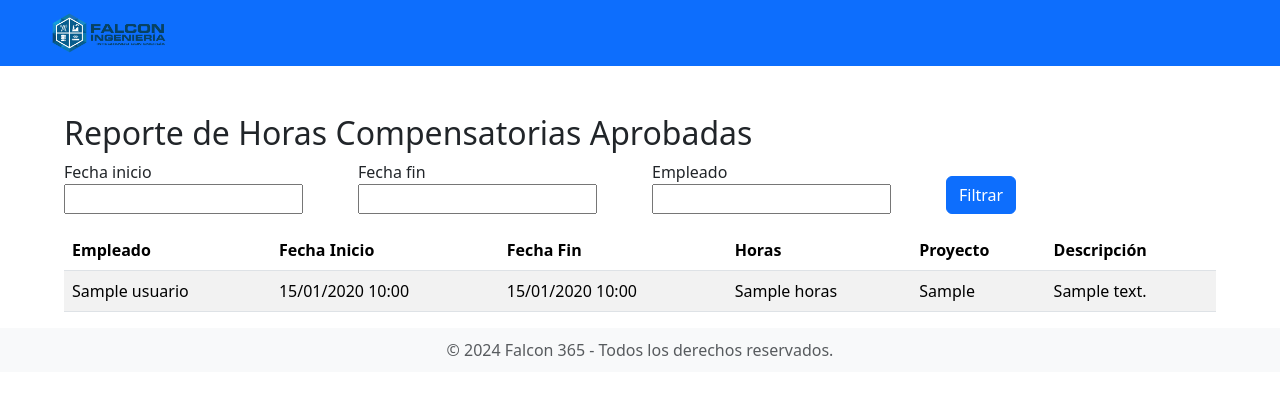
After one commit to ITFalconIngenieria/sistemaVacaciones, a Django app: template gestion_empresa/gestion_rrhh/templates/reporte_horas_compensatorias.html in a window 1280 px wide. The commit adds this page. Shown: the top 395 px of the page. Run offline with Django 3.2, Linux system fonts and the light colour scheme; the template is opened without the code that fills it: most values are stand-ins (such as "Sample title", 1, 10 or a date in 2020); form fields are guessed from the names that the template uses; some libraries are stand-ins or nearby versions.

Commit message:
reporte de HC

```diff
--- a/gestion_empresa/gestion_rrhh/templates/base.html
+++ b/gestion_empresa/gestion_rrhh/templates/base.html
@@ -70,14 +70,15 @@
                     </li>
                     {% endif %}
 
-                    {% if user.rol in 'GG' %}
-
+                    {% if user.rol in 'GG' or user.rol in 'JI' %}
                     <li class="nav-item dropdown">
                         <a class="nav-link dropdown-toggle text-white" href="#" id="gestionSubordinadosDropdown"
                             role="button" data-bs-toggle="dropdown" aria-expanded="false">
                             Reportes
                         </a>
                         <ul class="dropdown-menu" aria-labelledby="reportesGerenteDropdown">
+                            {% if user.rol in 'GG'%}
+
                             <li>
                                 <a class="dropdown-item" href="{% url 'historial_ajustes_vacaciones' %}">Historial
                                     Ajuste Vacaciones</a>
@@ -86,12 +87,13 @@
                                 <a class="dropdown-item" href="{% url 'colaboradores_info' %}">Colaboradores</a>
                             </li>
 
+                            {% endif %}
+                            <li>
+                                <a class="dropdown-item" href="{% url 'reporte_horas_compensatorias' %}">HC Aprobadas</a>
+                            </li>
+
                         </ul>
                     </li>
-
-
-
-
                     {% endif %}
 
 
@@ -148,10 +150,6 @@
                     {% endif %}
 
 
-
-
-
-
                     <!-- Usuario -->
                     <li class="nav-item dropdown">
                         <a class="nav-link dropdown-toggle text-white" href="#" id="userDropdown" role="button"
--- /dev/null
+++ b/gestion_empresa/gestion_rrhh/templates/reporte_horas_compensatorias.html
@@ -0,0 +1,57 @@
+{% extends "base.html" %}
+{% block title %}Reporte de Horas Compensatorias{% endblock %}
+
+{% block content %}
+<div class="container mt-4">
+    <h2>Reporte de Horas Compensatorias Aprobadas</h2>
+
+    <form method="GET">
+        <div class="row">
+            <div class="col-md-3">
+                {{ form.fecha_inicio.label_tag }}
+                {{ form.fecha_inicio }}
+            </div>
+            <div class="col-md-3">
+                {{ form.fecha_fin.label_tag }}
+                {{ form.fecha_fin }}
+            </div>
+            <div class="col-md-3">
+                {{ form.empleado.label_tag }}
+                {{ form.empleado }}
+            </div>
+            <div class="col-md-3 d-flex align-items-end">
+                <button type="submit" class="btn btn-primary">Filtrar</button>
+            </div>
+        </div>
+    </form>
+
+    <table class="table table-striped mt-3">
+        <thead>
+            <tr>
+                <th>Empleado</th>
+                <th>Fecha Inicio</th>
+                <th>Fecha Fin</th>
+                <th>Horas</th>
+                <th>Proyecto</th>
+                <th>Descripción</th>
+            </tr>
+        </thead>
+        <tbody>
+            {% for registro in registros %}
+            <tr>
+                <td>{{ registro.usuario.get_full_name }}</td>
+                <td>{{ registro.fecha_inicio|date:"d/m/Y H:i" }}</td>
+                <td>{{ registro.fecha_fin|date:"d/m/Y H:i" }}</td>
+                <td>{{ registro.horas }}</td>
+                <td>{{ registro.numero_proyecto|default:"-" }}</td>
+                <td>{{ registro.descripcion|default:"-" }}</td>
+            </tr>
+            {% empty %}
+            <tr>
+                <td colspan="6" class="text-center">No hay registros de horas compensatorias aprobadas en el rango seleccionado.</td>
+            </tr>
+            {% endfor %}
+        </tbody>
+    </table>
+</div>
+{% endblock %}
--- a/gestion_empresa/gestion_rrhh/urls.py
+++ b/gestion_empresa/gestion_rrhh/urls.py
@@ -63,4 +63,7 @@ urlpatterns = [
 
     path('solicitar-restablecimiento/', views.solicitar_restablecimiento, name='solicitar_restablecimiento'),
     path('verificar-codigo/', views.verificar_codigo, name='verificar_codigo'),
+
+    path('reporte_horas_compensatorias/', views.reporte_horas_compensatorias, name='reporte_horas_compensatorias'),
+
 ]+ static(settings.MEDIA_URL, document_root=settings.MEDIA_ROOT)
```
Also changed, not shown: gestion_empresa/gestion_rrhh/forms.py (+38 -0 lines), gestion_empresa/gestion_rrhh/views.py (+88 -0 lines).
